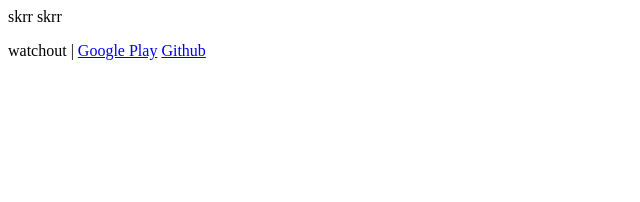
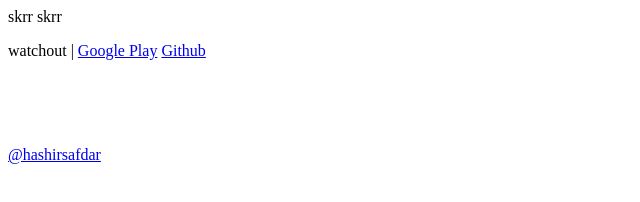
Before and after one commit to hashirsafdar/hashirsafdar.github.io, a plain HTML site: page index.html in a window 1280 px wide. Shown: the whole page, without its empty margins (0-640 px from the left). Drawn offline with Linux system fonts and the light colour scheme.

Commit message:
Update index.html

```diff
--- a/index.html
+++ b/index.html
@@ -7,6 +7,10 @@ skrr skrr
 </head>
 <body>
 <p>watchout | <a href="https://play.google.com/store/apps/details?id=sfn.watchout">Google Play</a> <a href ="https://github.com/SafeFatNoob/watchout">Github</a></p>
+  <br>
+  <br>
+  <br>
+  <p><a href="https://twitter.com/hashirsafdar">@hashirsafdar</a>
 
 </body>
 </html>
```
